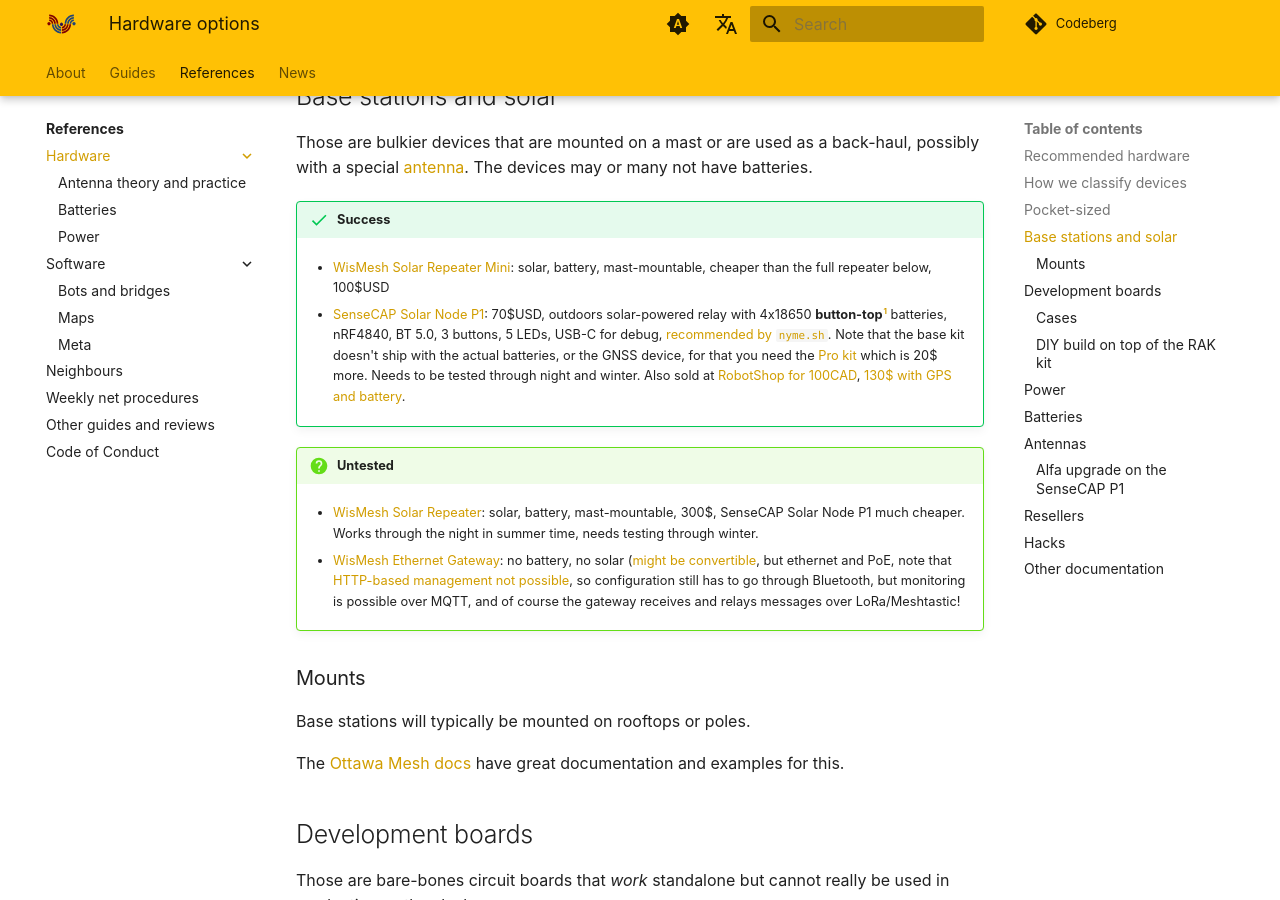
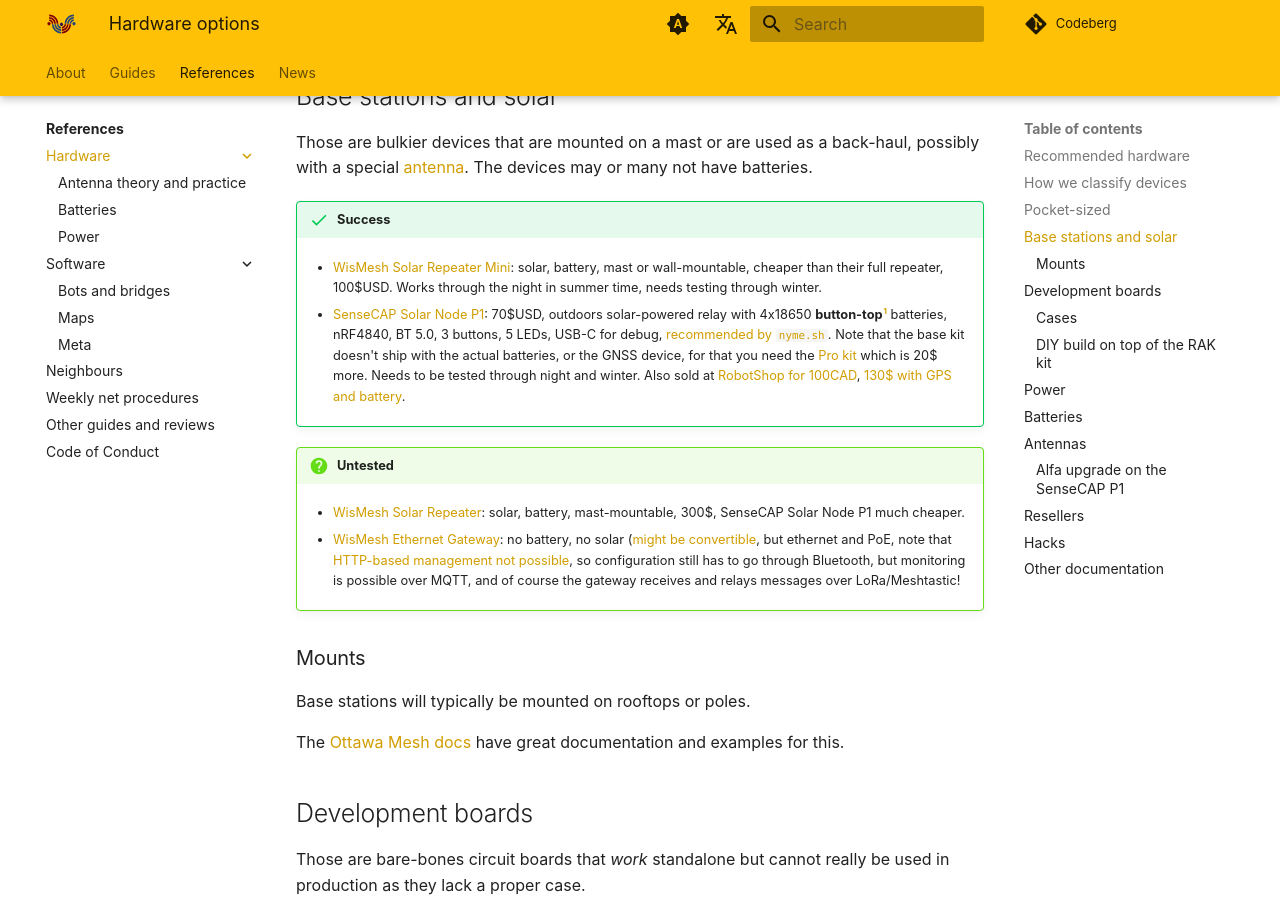
Before and after one commit to ReseauLibre/lora.reseaulibre.ca, an MkDocs documentation site: the page built from docs/references/hardware/index.md, in a window 1280 px wide and 900 px high, scrolled down 3829 px. Built offline with MkDocs 1.6.1 and Material for MkDocs 9.7.7, drawn with Linux system fonts in a browser that asks for light colours; plug-ins that fetch from the network failed and are left out; comment, search, counter and statistics services are not loaded.

Commit message:
clarify the wismesh solar kits

```diff
--- a/docs/references/hardware/index.md
+++ b/docs/references/hardware/index.md
@@ -182,8 +182,11 @@
 
 !!! success
 
-    - [WisMesh Solar Repeater Mini](https://store.rakwireless.com/products/wishmesh-meshtastic-solar-repeater-mini): solar, battery, mast-mountable,
-      cheaper than the full repeater below, 100$USD
+    - [WisMesh Solar Repeater
+      Mini](https://store.rakwireless.com/products/wishmesh-meshtastic-solar-repeater-mini):
+      solar, battery, mast or wall-mountable, cheaper than their full
+      repeater, 100$USD. Works through the night in summer time, needs testing
+      through winter.
 
     - [SenseCAP Solar Node P1](https://www.seeedstudio.com/SenseCAP-Solar-Node-P1-for-Meshtastic-LoRa-p-6425.html): 70$USD, outdoors solar-powered relay
       with 4x18650 **button-top**[^1] batteries, nRF4840, BT 5.0, 3 buttons, 5
@@ -209,8 +212,7 @@
 !!! question "Untested"
 
     - [WisMesh Solar Repeater](https://store.rakwireless.com/products/wismesh-meshtastic-solar-repeater): solar, battery, mast-mountable,
-      300$, SenseCAP Solar Node P1 much cheaper. Works through the night in summer time, needs testing
-      through winter.
+      300$, SenseCAP Solar Node P1 much cheaper.
 
     - [WisMesh Ethernet Gateway](https://store.rakwireless.com/products/wismesh-ethernet-gateway): no battery, no solar ([might be
       convertible](https://forum.rakwireless.com/t/ethernet-gateway-with-batteries-solar/14601), but ethernet and PoE, note that [HTTP-based
```
